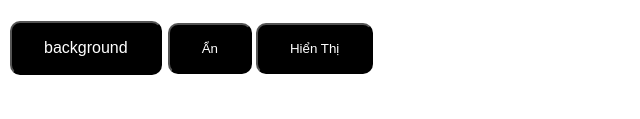
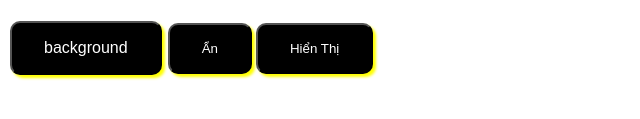
Before and after one commit to nguyenlanh1103/sessionOne, a plain HTML site: page session5/exerciseJs3.html in a window 1280 px wide. Shown: the part 451-570 px from the top of the page, 0-640 px from the left. Drawn offline with Linux system fonts and the light colour scheme.

Commit message:
git@github.com:nguyenlanh1103/sessionOne.git

```diff
--- a/session5/exerciseJs3.html
+++ b/session5/exerciseJs3.html
@@ -21,6 +21,8 @@
         display: inline-block;
         font-size: 16px;
         margin: 4px 2px;
+        box-shadow: 3px 3px 3px yellow;
+
 
         }
         input{
@@ -30,6 +32,7 @@
             color: white;
             padding: 16px 32px;
             text-align: center;
+            box-shadow: 3px 3px 3px yellow;
         }
     </style>
 </head>
```
